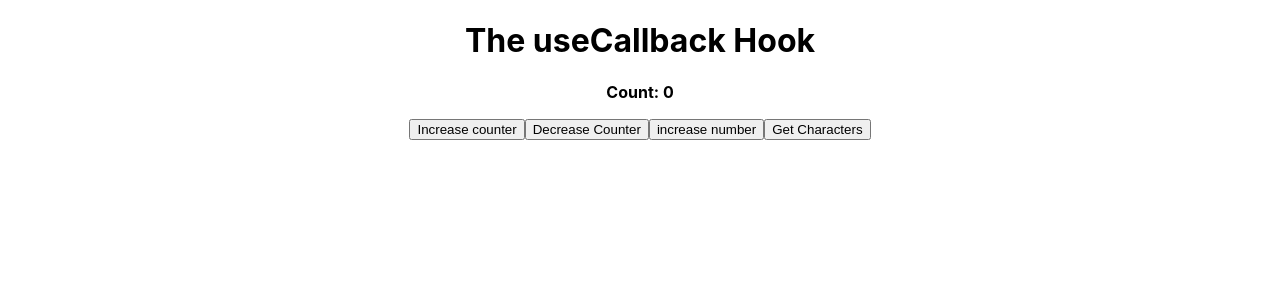
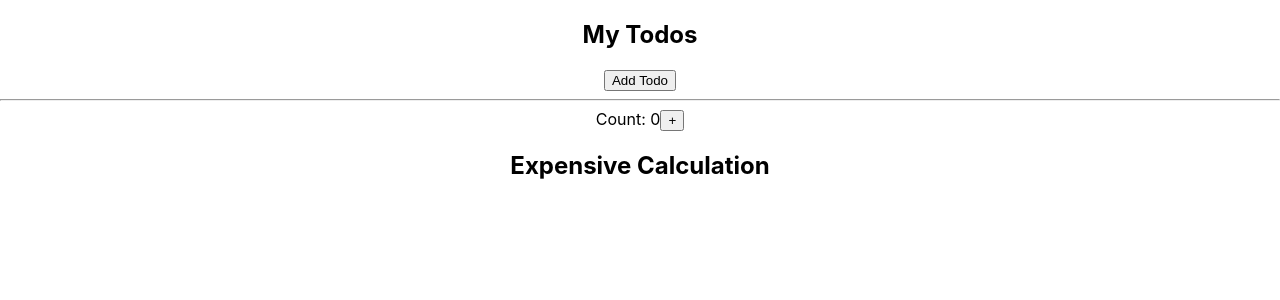
Before and after one commit to Charvine-300/React-Hooks, a React (Create React App) app: page / in a window 1280 px wide. Shown: the top 300 px of the page. Built offline with nearby package versions, Linux system fonts and the light colour scheme.

Commit message:
The useMemo Hook

```diff
--- a/src/App.js
+++ b/src/App.js
@@ -1,5 +1,6 @@
 import './App.css';
-import Callback from './components/Callback';
+import Memo from './components/Memo';
+
 
 
 function App() {
@@ -8,7 +9,7 @@ function App() {
 
   return (
     <div className="App">
-      <Callback />
+      <Memo />
     </div>
   );
 }
--- /dev/null
+++ b/src/components/Memo.jsx
@@ -0,0 +1,41 @@
+import { useState, useMemo } from "react";
+
+
+const expensiveCalculation = () => {
+  console.log("Calculating...");
+};
+
+const Memo = () => {
+  const [count, setCount] = useState(0);
+  const [todos, setTodos] = useState([]);
+  const calculation = useMemo(() => expensiveCalculation(), [count]);
+
+  const increment = () => {
+    setCount((c) => c + 1);
+  };
+
+  const addTodo = () => {
+    setTodos([...todos, "New Todo"]);
+  };
+
+  return (
+    <div>
+      <div>
+        <h2>My Todos</h2>
+        {todos.map((todo, index) => {
+          return <p key={index}>{todo}</p>;
+        })}
+        <button onClick={addTodo}>Add Todo</button>
+      </div>
+      <hr />
+      <div>
+        Count: {count}
+        <button onClick={increment}>+</button>
+        <h2>Expensive Calculation</h2>
+        {calculation}
+      </div>
+    </div>
+  );
+};
+
+export default Memo;
```
